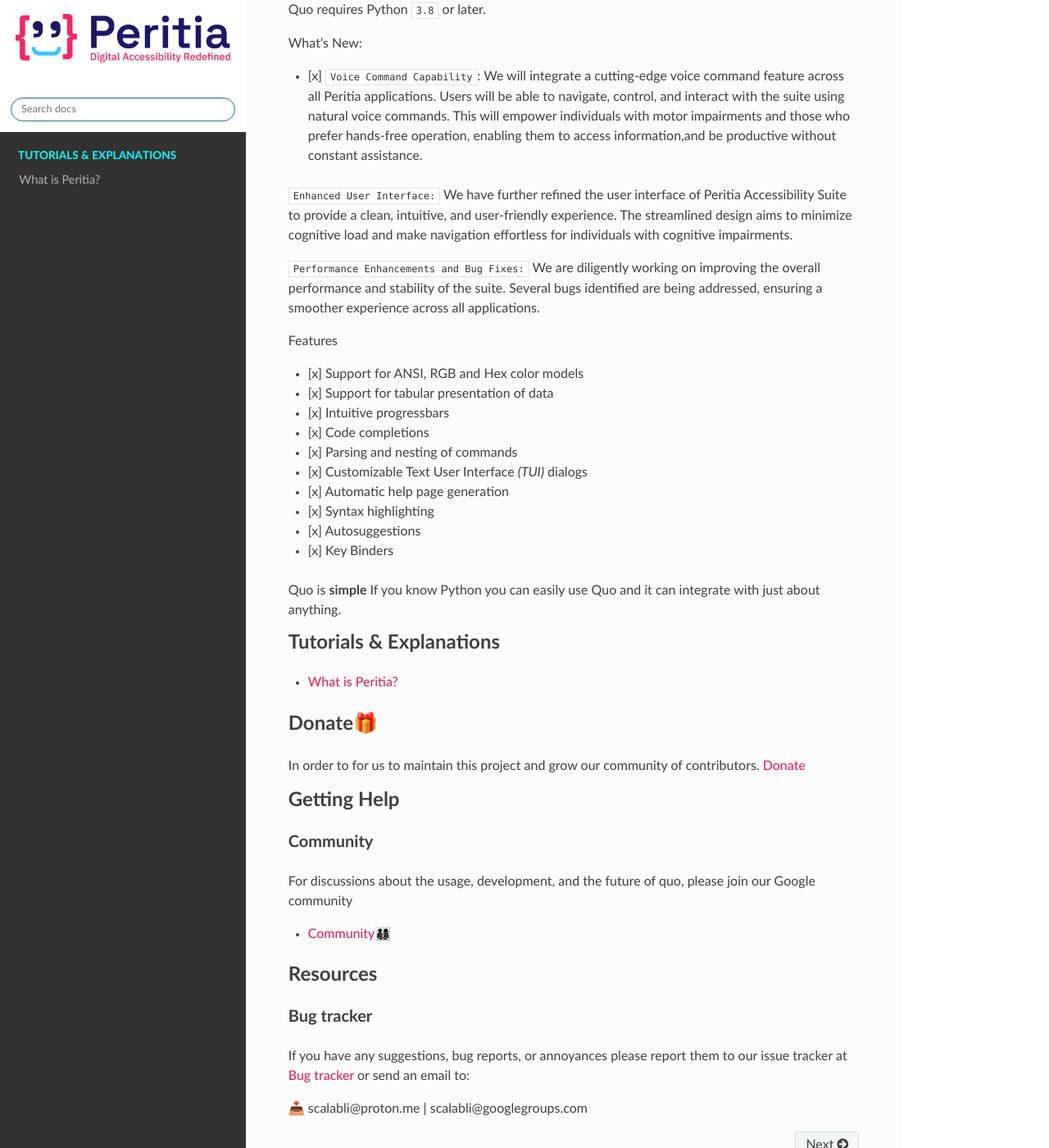
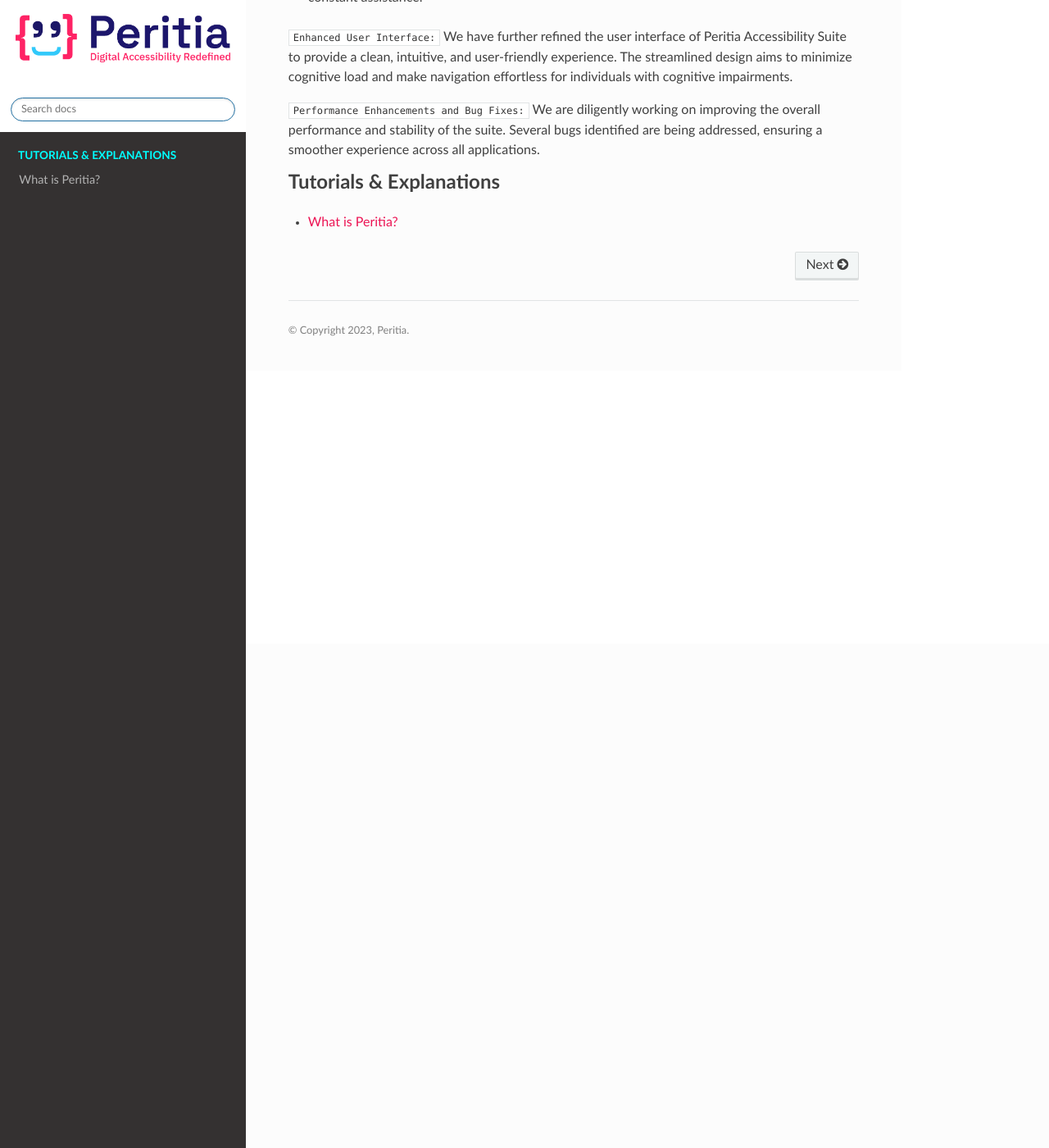
Before and after one commit to quantum-quirks/peritia, a Sphinx documentation site: the page built from docs/index.md, in a window 1280 px wide and 1400 px high, scrolled down 615 px. Shown: the whole window at 82% size. Built offline with Sphinx 7.4.7 and the Read the Docs theme 2.0.0, drawn with Linux system fonts in a browser that asks for light colours; pages that are not in the unit, such as notebooks, are missing from menus; some of the changed text lies outside the part shown.

Commit message:
added new changes

````diff
--- a/docs/index.md
+++ b/docs/index.md
@@ -11,12 +11,6 @@
 
 # Peritia
 
-**Quo** is a toolkit for writing Command-Line Interface(CLI) app
-lications and a TUI (Text User Interface) framework for Python.                                                                 Quo is making headway towards composing speedy and orderly CLI and TUI applications while forestalling any disappointments brought about by the failure to execute a python application.
-
-Simple to code, easy to learn, and does not come with needless baggage.
-
-Quo requires Python `3.8` or later.
 
 
 What's New:
@@ -26,21 +20,6 @@
 ``Enhanced User Interface:`` We have further refined the user interface of Peritia Accessibility Suite to provide a clean, intuitive, and user-friendly experience. The streamlined design aims to minimize cognitive load and make navigation effortless for individuals with cognitive impairments.
 
 ``Performance Enhancements and Bug Fixes:`` We are diligently working on improving the overall performance and stability of the suite. Several bugs identified are being addressed, ensuring a smoother experience across all applications.
-
-Features
-- [x] Support for ANSI, RGB and Hex color models
-- [x] Support for tabular presentation of data
-- [x] Intuitive progressbars
-- [x] Code completions
-- [x] Parsing and nesting of commands
-- [x] Customizable Text User Interface _(TUI)_ dialogs
-- [x] Automatic help page generation
-- [x] Syntax highlighting
-- [x] Autosuggestions
-- [x] Key Binders
-
-
-Quo is **simple** If you know Python you can  easily use Quo and it can integrate with just about anything.
 
 ```{toctree}
 :maxdepth: 3
@@ -70,29 +49,3 @@
 changes.rst
 appendix.rst
 ```
-
-
-## Donate🎁
-
-In order to for us to maintain this project and grow our community of contributors.
-[Donate](https://ko-fi.com/scalabli)
-
-
-
-## Getting Help
-
-### Community
-
-For discussions about the usage, development, and the future of quo, please join our Google community
-
-* [Community👨‍👩‍👦‍👦](https://groups.google.com/g/scalabli)
-
-## Resources
-
-### Bug tracker
-
-If you have any suggestions, bug reports, or annoyances please report them
-to our issue tracker at
-[Bug tracker](https://github.com/scalabli/quo/issues/) or send an email to:
-
- 📥 scalabli@proton.me | scalabli@googlegroups.com
````
Also changed, not shown: docs/images/blindsight/blindsight.png (added).
